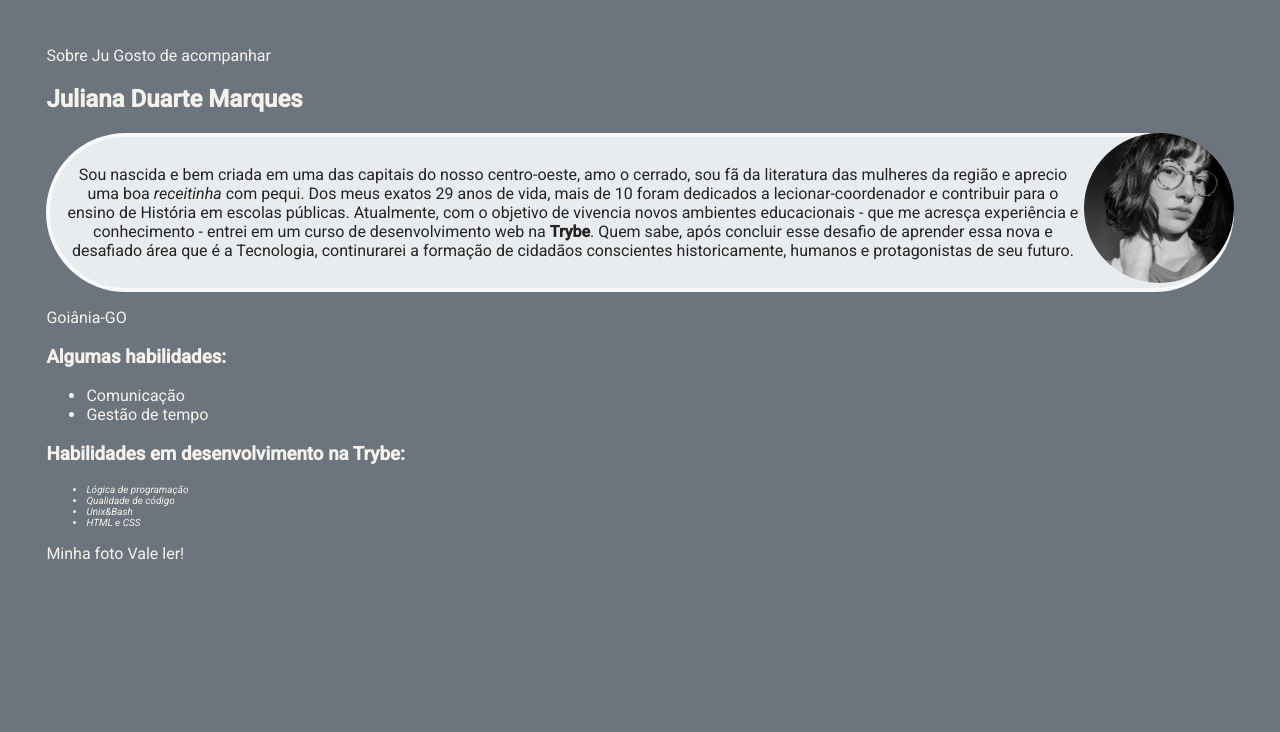
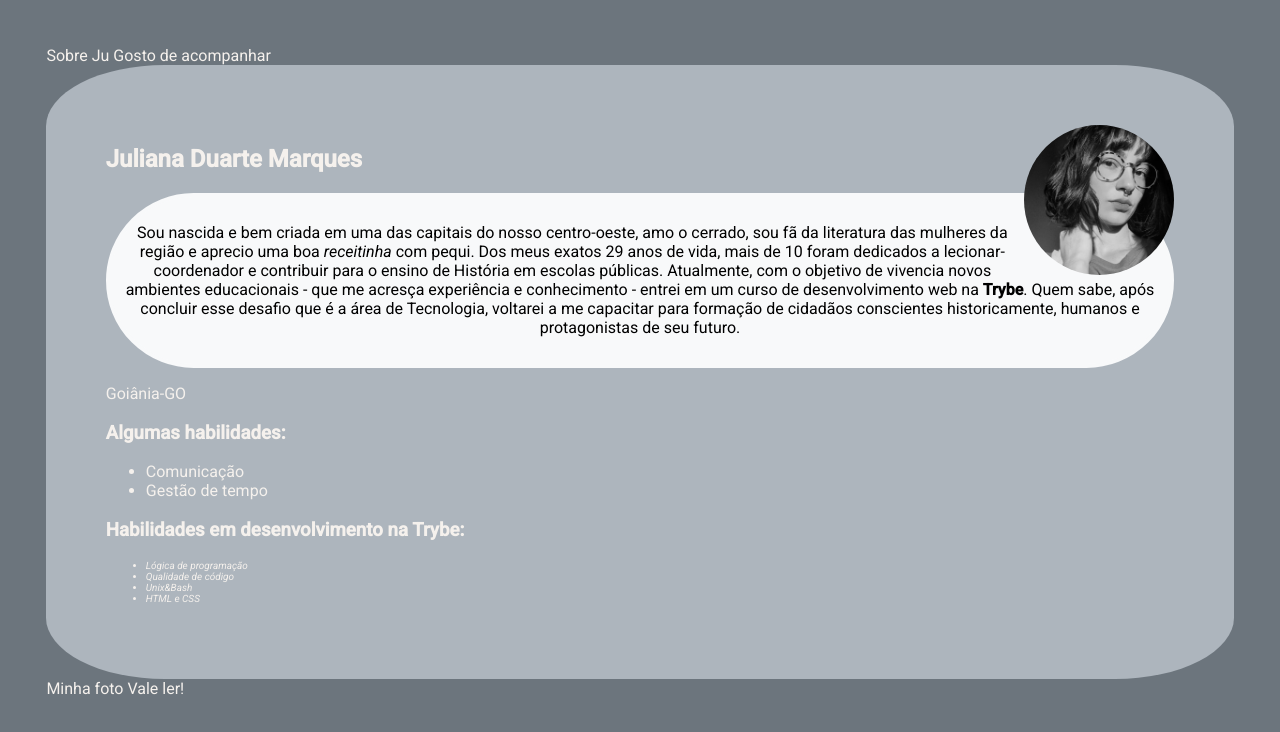
Before and after one commit to marquesdjuliana/marquesdjuliana.github.io, a plain HTML site: page index.html in a window 1280 px wide. Drawn offline with Linux system fonts and the light colour scheme.

Commit message:
alterando main

```diff
--- a/index.html
+++ b/index.html
@@ -20,15 +20,18 @@
 </nav>
 </header>
 
-<main>
-  <article>
+<main class="main-container">
+
+  <img src="I.jpg" alt="Essa sou e uma clássica camiseta preta" width="150px" id="foto">
+
+  <article class="article-container">
     <h1>Juliana Duarte Marques</h1></div>
-      <img src="I.jpg" alt="Essa sou e uma clássica camiseta preta" width="150px" id="foto">
 
      <section class="descricao">
-      <p>Sou nascida e bem criada em uma das capitais do nosso centro-oeste, amo o cerrado, sou fã da literatura das mulheres da região e aprecio uma boa <em>receitinha</em> com pequi. Dos meus exatos 29 anos de vida, mais de 10 foram dedicados a lecionar-coordenador e contribuir para o ensino de História em escolas públicas. Atualmente, com o objetivo de vivencia novos ambientes educacionais - que me acresça experiência e conhecimento - entrei em um curso de desenvolvimento web na <strong>Trybe</strong>. Quem sabe, após concluir esse desafio de aprender essa nova e desafiado área que é a Tecnologia, continurarei a formação de cidadãos conscientes historicamente, humanos e protagonistas de seu futuro.  </p>
+      <p>Sou nascida e bem criada em uma das capitais do nosso centro-oeste, amo o cerrado, sou fã da literatura das mulheres da região e aprecio uma boa <em>receitinha</em> com pequi. Dos meus exatos 29 anos de vida, mais de 10 foram dedicados a lecionar-coordenador e contribuir para o ensino de História em escolas públicas. Atualmente, com o objetivo de vivencia novos ambientes educacionais - que me acresça experiência e conhecimento - entrei em um curso de desenvolvimento web na <strong>Trybe</strong>. Quem sabe, após concluir esse desafio que é a área de Tecnologia, voltarei a me capacitar para formação de cidadãos conscientes historicamente, humanos e protagonistas de seu futuro.  </p>
      </section>
      <p>Goiânia-GO
+
   </article>
 
 <section>
@@ -54,8 +57,12 @@
 </main>
 
  <footer class="footer-container">
+
+<nav>
   <a href="I.jpg" class="f">Minha foto</a>
   <a href="https://www.cartacapital.com.br/carta-capital/a-luta-pelo-bom-senso/" target="_blank">Vale ler!</a>
+</nav>
+
 </footer>
 </body>
 </html>
--- a/style.css
+++ b/style.css
@@ -7,15 +7,6 @@
     padding: 3%;
   }
 
-  .descricao {
-    text-align: center;
-    color: #252323;
-    background-color: #E9ECEF;
-    border: 4px solid #F8F9FA;
-    border-radius: 120px;
-    padding: 1%;
-
-  }
 
   img {
     border-radius: 50%;
@@ -39,3 +30,16 @@
   a:active {
     background-color: #DAD2BC;
   }
+  .main-container {
+    background-color: #ADB5BD;
+    border-radius: 10%;
+    padding: 5%;
+  }
+  .descricao {
+    text-align: center;
+    color: black;
+    border: 4px solid #F8F9FA;
+    background-color: #F8F9FA;
+    border-radius: 100px;
+    padding: 1%;
+  }
```
